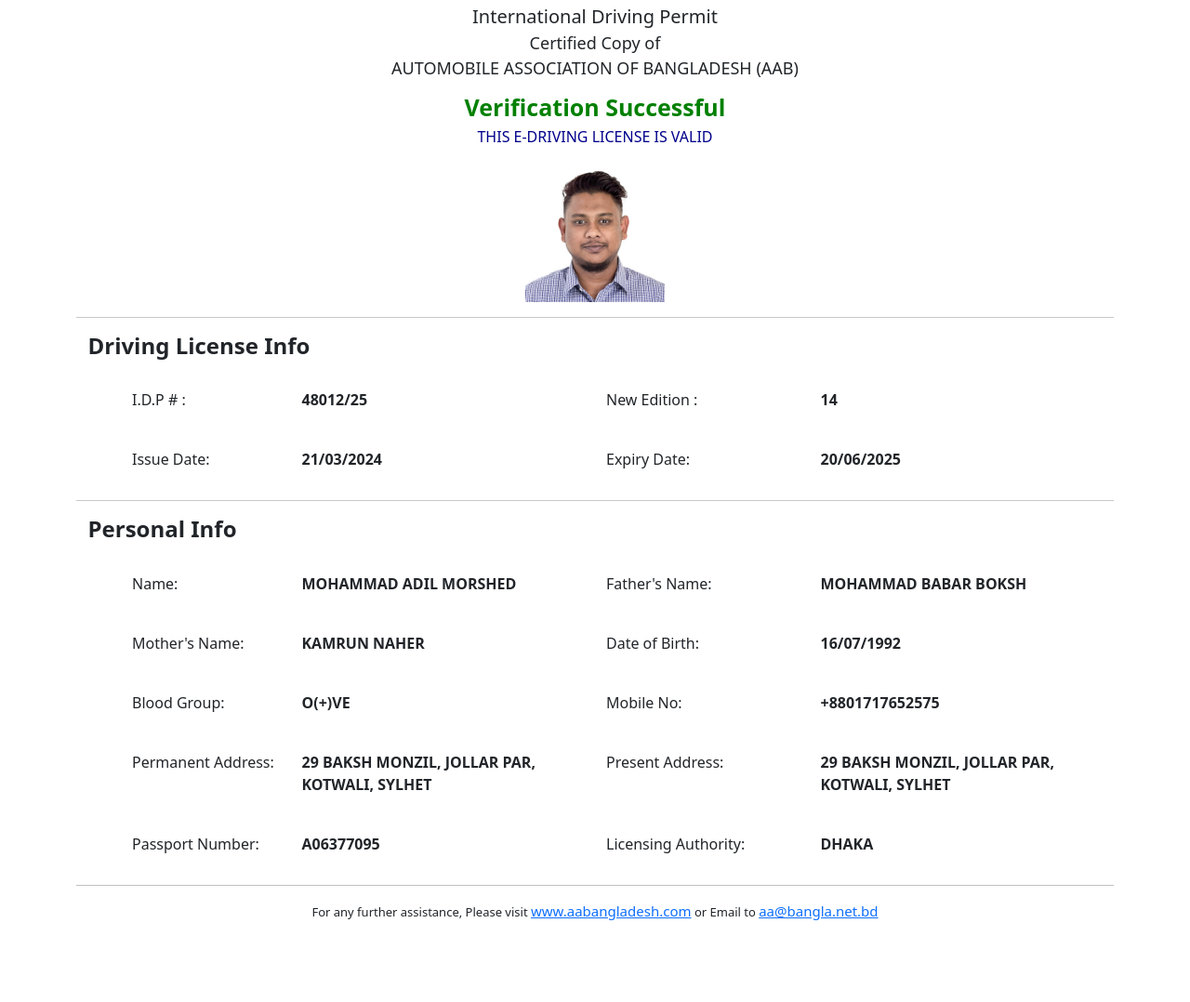
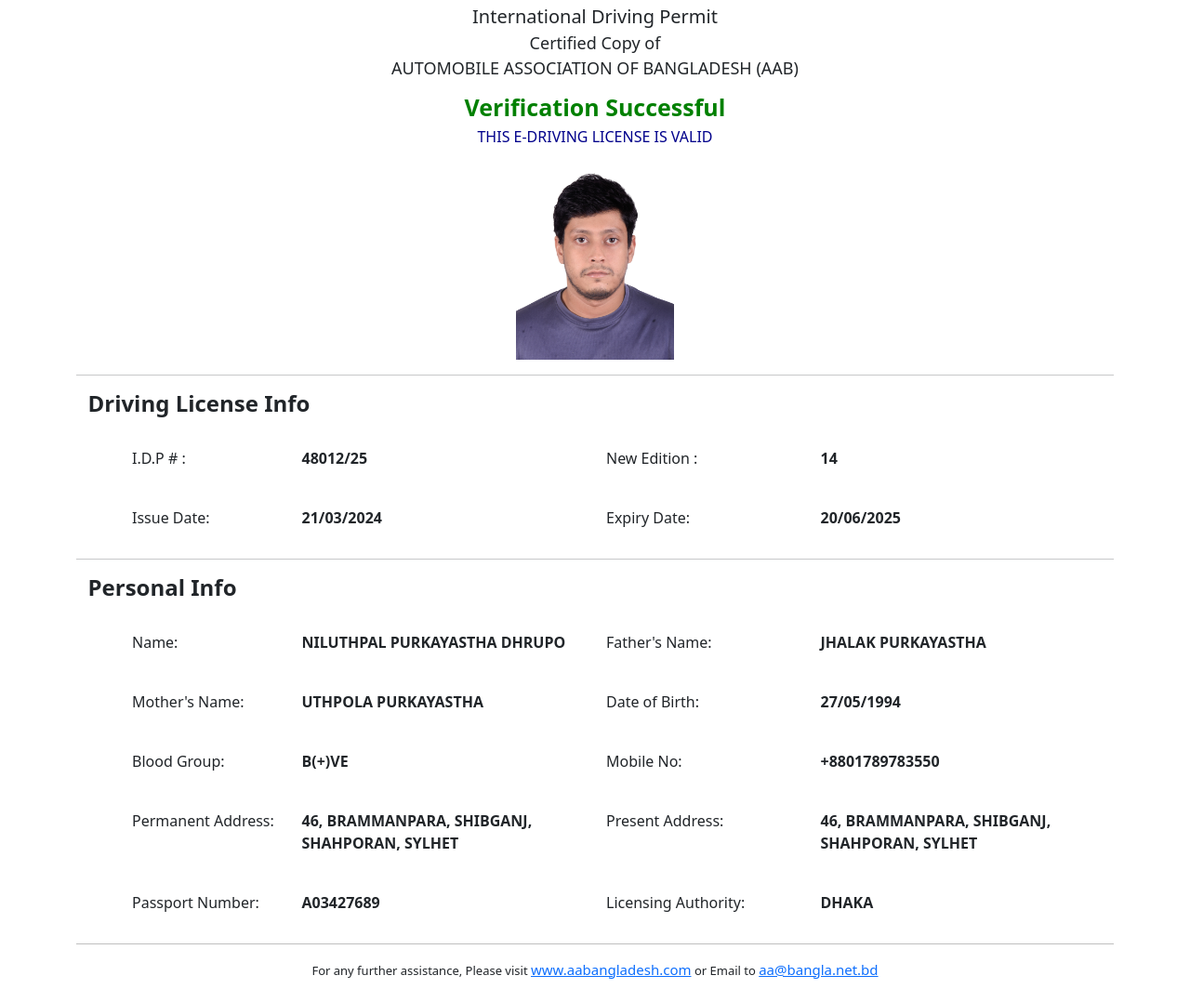
Before and after one commit to dhrupo/international-driving-license, a plain HTML site: page index.html in a window 1280 px wide. Shown: the part 132-1210 px from the top of the page at 93% size. Before the commit the page ends 1148 px from the top, so only its background shows below. Drawn offline with nearby package versions, Linux system fonts and the light colour scheme.

Commit message:
update with my info

```diff
--- a/index.html
+++ b/index.html
@@ -69,8 +69,8 @@
 				style="text-align: center">
 				<img
 					id="photoImage"
-					src="adil.jpeg"
-					style="width: 150px; height: 150px" />
+					src="dhrupo.jpg"
+					style="width: 170px;" />
 			</div>
 			<div class="clearfix"></div>
 			<div class="col-md-12 col-sm-12 col-xs-12 "><hr /></div>
@@ -138,7 +138,7 @@
 						>
 						<div class="col-7 ps-2">
 							<p style="text-align: left">
-								<strong>MOHAMMAD ADIL MORSHED</strong>
+								<strong>NILUTHPAL PURKAYASTHA DHRUPO</strong>
 							</p>
 						</div>
 					</div>
@@ -149,7 +149,7 @@
 						>
 						<div class="col-7 ps-2">
 							<p style="text-align: left">
-								<strong>MOHAMMAD BABAR BOKSH</strong>
+								<strong>JHALAK PURKAYASTHA</strong>
 							</p>
 						</div>
 					</div>
@@ -162,7 +162,7 @@
 						</label>
 						<div class="col-md-7 col-sm-7 col-xs-12 ps-2">
 							<p style="text-align: left">
-								<strong>KAMRUN NAHER</strong>
+								<strong>UTHPOLA PURKAYASTHA</strong>
 							</p>
 						</div>
 					</div>
@@ -173,7 +173,7 @@
 						</label>
 						<div class="col-md-7 col-sm-7 col-xs-12 ps-2">
 							<p style="text-align: left">
-								<strong>16/07/1992</strong>
+								<strong>27/05/1994</strong>
 							</p>
 						</div>
 					</div>
@@ -187,7 +187,7 @@
 						>
 						<div class="col-md-7 col-sm-7 col-xs-12 ps-2">
 							<p style="text-align: left">
-								<strong>O(+)VE</strong>
+								<strong>B(+)VE</strong>
 							</p>
 						</div>
 					</div>
@@ -198,7 +198,7 @@
 						>
 						<div class="col-md-7 col-sm-7 col-xs-12 ps-2">
 							<p style="text-align: left">
-								<strong>+8801717652575</strong>
+								<strong>+8801789783550</strong>
 							</p>
 						</div>
 					</div>
@@ -213,8 +213,7 @@
 						<div class="col-md-7 col-sm-7 col-xs-12 ps-2">
 							<p style="text-align: left">
 								<strong
-									>29 BAKSH MONZIL, JOLLAR PAR, KOTWALI,
-									SYLHET</strong
+									>46, BRAMMANPARA, SHIBGANJ, SHAHPORAN, SYLHET</strong
 								>
 							</p>
 						</div>
@@ -227,8 +226,7 @@
 						<div class="col-md-7 col-sm-7 col-xs-12 ps-2">
 							<p style="text-align: left">
 								<strong
-									>29 BAKSH MONZIL, JOLLAR PAR, KOTWALI,
-									SYLHET</strong
+									>46, BRAMMANPARA, SHIBGANJ, SHAHPORAN, SYLHET</strong
 								>
 							</p>
 						</div>
@@ -243,7 +241,7 @@
 						</label>
 						<div class="col-md-7 col-sm-7 col-xs-12 ps-2">
 							<p style="text-align: left">
-								<strong>A06377095</strong>
+								<strong>A03427689</strong>
 							</p>
 						</div>
 					</div>
```
Also changed, not shown: dhrupo.jpg (added).
